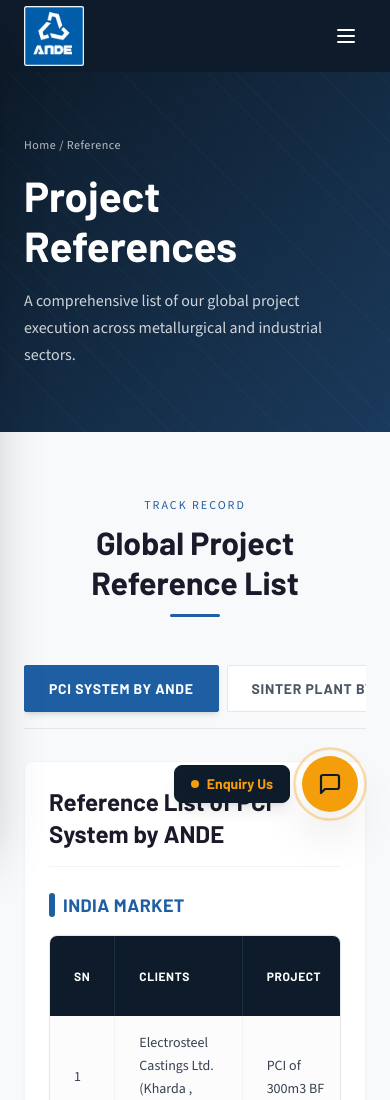
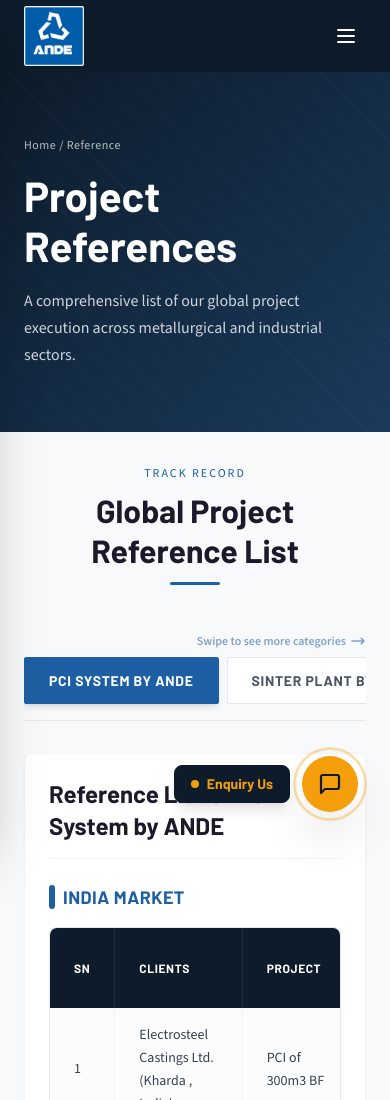
Before and after one commit to royal300/ande_industry, a React (Vite) app: page /reference in a window 390 px wide. Shown: the top 1100 px of the page. Built offline with nearby package versions, Linux system fonts and the light colour scheme.

Commit message:
Fix table reload white screen, add swipe indicator on mobile, and reduce section padding in ReferencePage

```diff
--- a/src/pages/ReferencePage.jsx
+++ b/src/pages/ReferencePage.jsx
@@ -15,7 +15,7 @@
         breadcrumb="Home / Reference"
       />
 
-      <section className="py-16 md:py-24" style={{ background: '#f8f9fa' }}>
+      <section className="pt-8 pb-16 md:pt-10 md:pb-24" style={{ background: '#f8f9fa' }}>
         <div className="max-w-7xl mx-auto px-6">
           <SectionHeader
             label="TRACK RECORD"
@@ -23,8 +23,16 @@
             centered
           />
 
+          {/* Mobile swipe helper */}
+          <div className="lg:hidden flex items-center justify-end text-xs text-[#1e5fa3] font-semibold mt-6 mb-2 gap-1 animate-pulse">
+            <span>Swipe to see more categories</span>
+            <svg className="w-4 h-4" fill="none" stroke="currentColor" viewBox="0 0 24 24">
+              <path strokeLinecap="round" strokeLinejoin="round" strokeWidth={2.5} d="M17 8l4 4m0 0l-4 4m4-4H3" />
+            </svg>
+          </div>
+
           {/* Navigation Tabs */}
-          <div className="mt-12 mb-8 flex justify-start lg:justify-center overflow-x-auto pb-4 gap-2 scrollbar-hide border-b border-gray-200">
+          <div className="mb-8 flex justify-start lg:justify-center overflow-x-auto pb-4 gap-2 scrollbar-hide border-b border-gray-200">
             {referenceData.map((tab, idx) => (
               <button
                 key={idx}
@@ -42,7 +50,10 @@
           </div>
 
           {/* Active Tab Content */}
-          <AnimatedSection className="bg-white rounded-lg border border-gray-100 shadow-sm p-6 md:p-10">
+          <div
+            key={activeTab}
+            className="bg-white rounded-lg border border-gray-100 shadow-sm p-6 md:p-10 animate-fade-in"
+          >
             <h3
               className="text-2xl font-bold text-[#1a1a2a] mb-6 pb-4 border-b border-gray-100"
               style={{ fontFamily: 'Barlow, sans-serif' }}
@@ -145,7 +156,7 @@
                 </table>
               </div>
             )}
-          </AnimatedSection>
+          </div>
         </div>
       </section>
     </>
```
